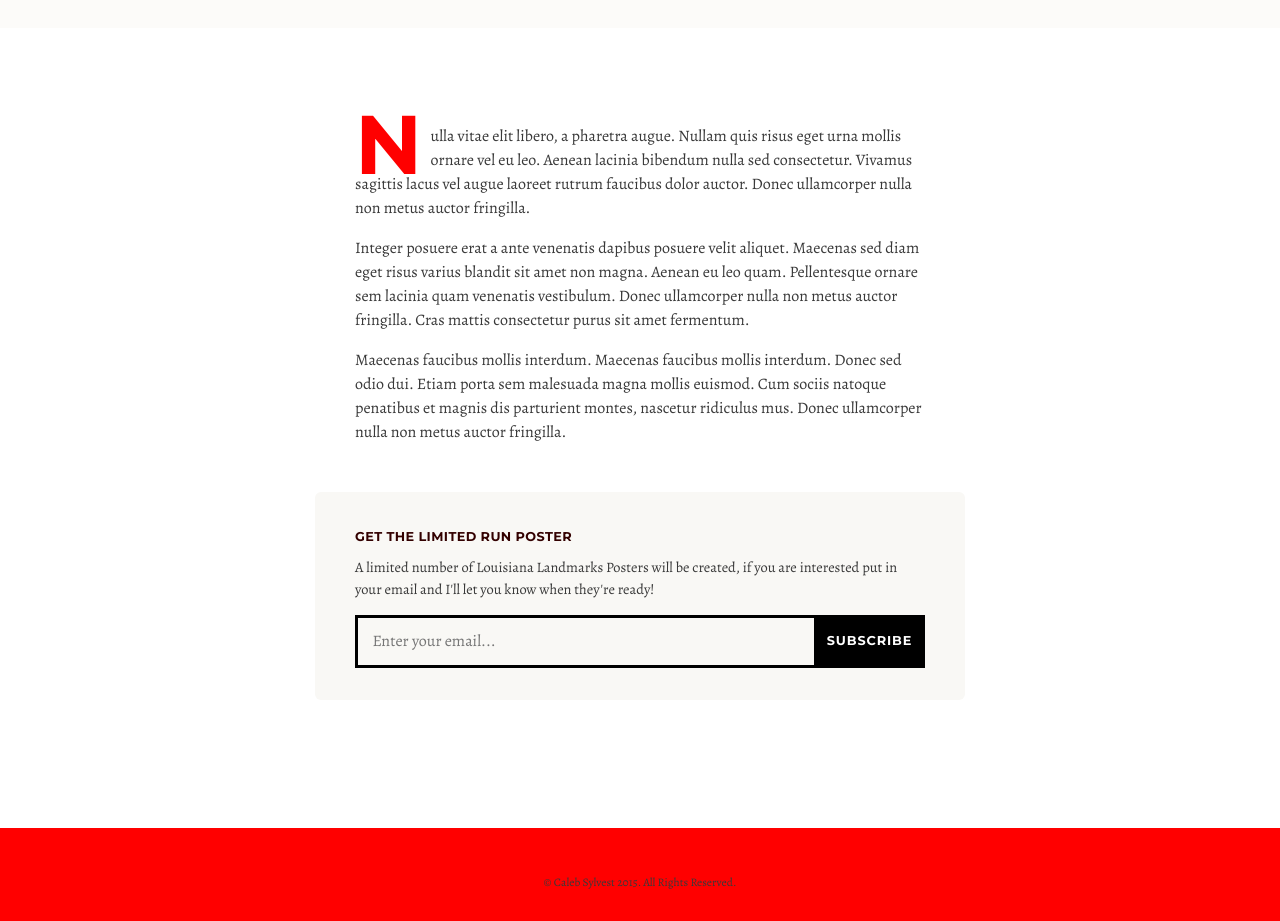
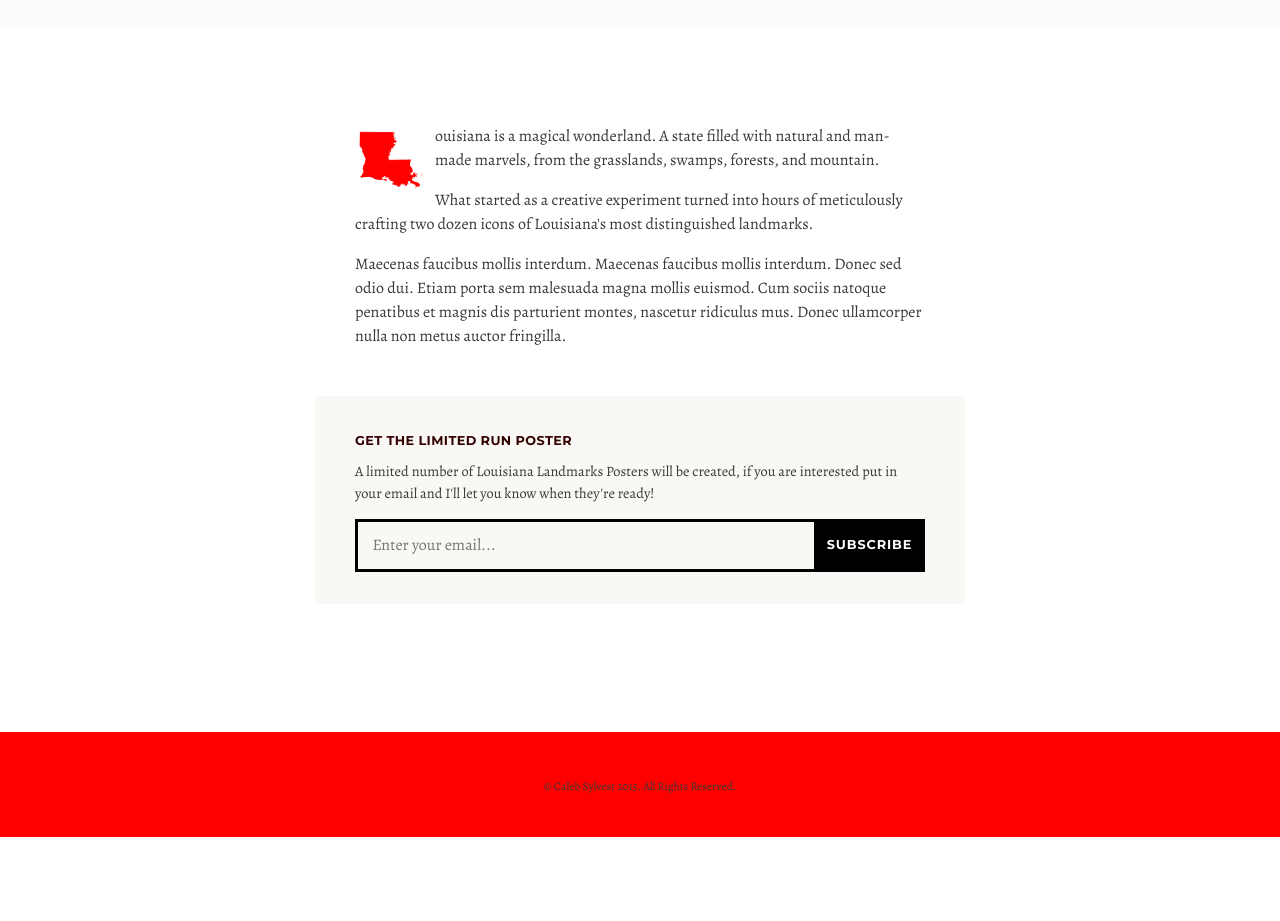
Before and after one commit to calebsylvest/louisiana-landmarks, a plain HTML site: page index.html in a window 1280 px wide. Shown: the part 1300-2221 px from the top of the page. After the commit the page ends 2137 px from the top, so only its background shows below. Drawn offline with nearby package versions, Linux system fonts and the light colour scheme.

Commit message:
update content. icons

```diff
--- a/assets/sass/partials/_objects.scss
+++ b/assets/sass/partials/_objects.scss
@@ -113,3 +113,14 @@ ul.project-grid {
     margin: .8em 0 1em;
   }
 }
+
+.louisiana-dropcap {
+  float: left;
+  max-width: 4.5em;
+  margin: 0 .5em 0 0;
+}
+
+.hidden {
+  display: inline-block;
+  text-indent: -9999px;
+}
--- a/index.html
+++ b/index.html
@@ -69,11 +69,11 @@
 
 		<div class="row">
 
-			<div class="medium-6 column center">
+			<div class="medium-8 large-6 column center">
 
-				<p class="dropcap">Nulla vitae elit libero, a pharetra augue. Nullam quis risus eget urna mollis ornare vel eu leo. Aenean lacinia bibendum nulla sed consectetur. Vivamus sagittis lacus vel augue laoreet rutrum faucibus dolor auctor. Donec ullamcorper nulla non metus auctor fringilla.</p>
+				<p><img class="louisiana-dropcap" src="assets/img/icon-louisiana.png" alt=""><span class="hidden">L</span>ouisiana is a magical wonderland. A state filled with natural and man-made marvels, from the grasslands, swamps, forests, and mountain.</p>
 
-				<p>Integer posuere erat a ante venenatis dapibus posuere velit aliquet. Maecenas sed diam eget risus varius blandit sit amet non magna. Aenean eu leo quam. Pellentesque ornare sem lacinia quam venenatis vestibulum. Donec ullamcorper nulla non metus auctor fringilla. Cras mattis consectetur purus sit amet fermentum.</p>
+				<p>What started as a creative experiment turned into hours of meticulously crafting two dozen icons of Louisiana's most distinguished landmarks.</p>
 
 				<p>Maecenas faucibus mollis interdum. Maecenas faucibus mollis interdum. Donec sed odio dui. Etiam porta sem malesuada magna mollis euismod. Cum sociis natoque penatibus et magnis dis parturient montes, nascetur ridiculus mus. Donec ullamcorper nulla non metus auctor fringilla.</p>
 
```
Also changed, not shown: assets/css/style.css, assets/img/icon-louisiana.png (added), assets/img/icon-louisiana.svg (added).
